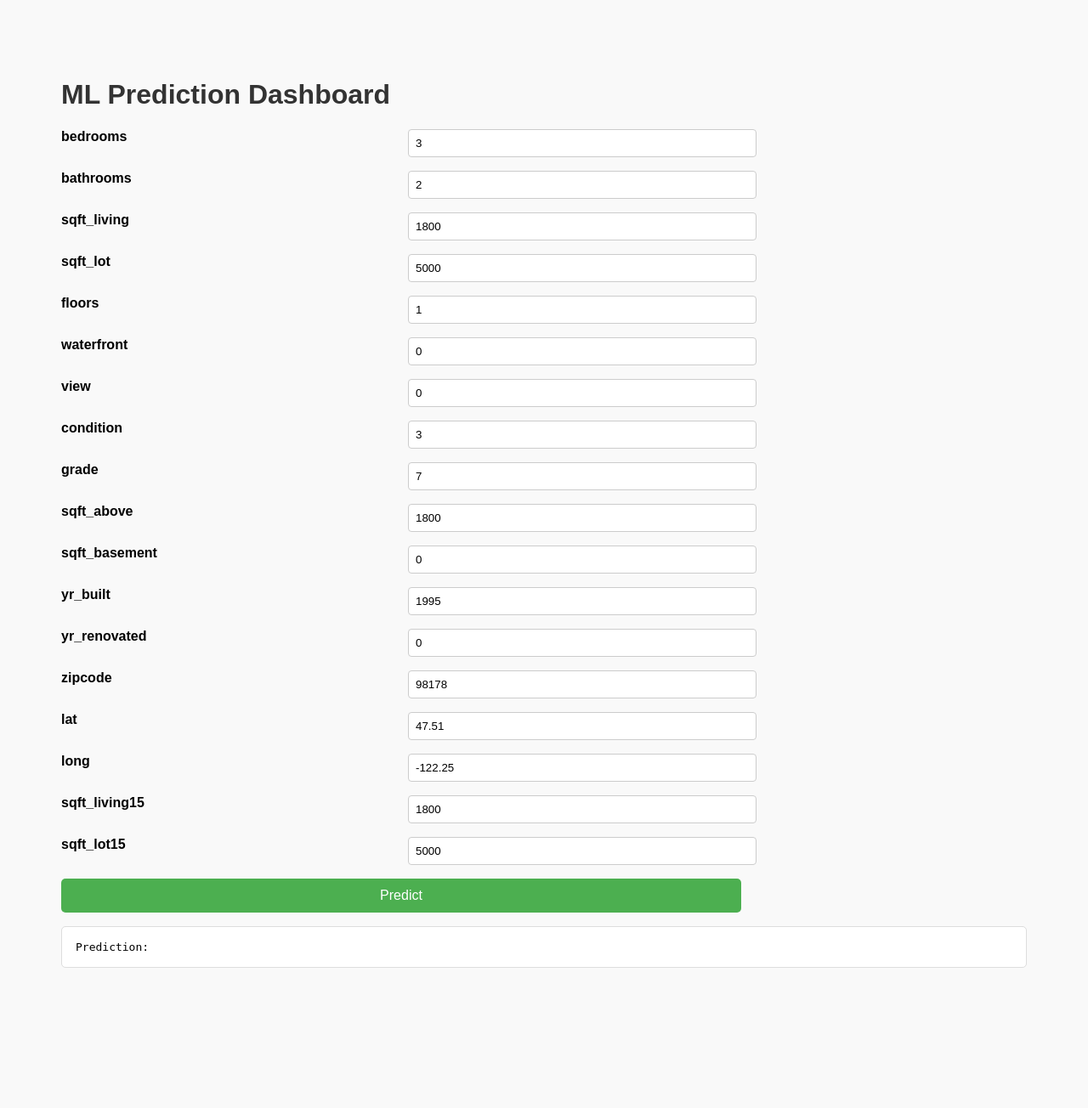
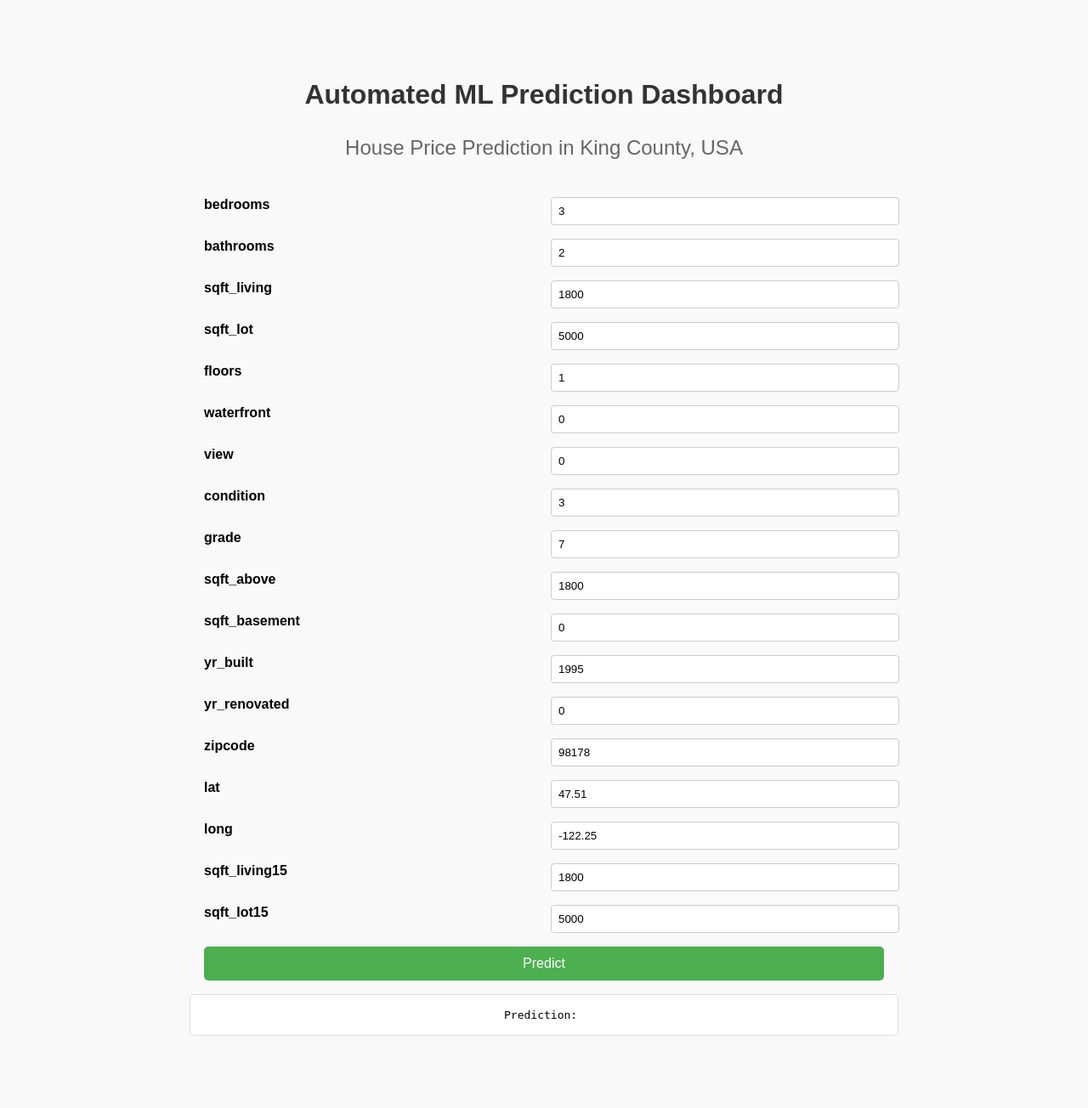
Before and after one commit to LeonardoMdSACode/Automated-ML-Pipeline-with-CI-CD, a FastAPI app: page / in a window 1280 px wide. Shown: the whole page at 85% size. Before the commit the page ends 1139 px from the top, so only its background shows below. Run offline with FastAPI, Linux system fonts and the light colour scheme; parts of the project's set-up code (start-up, migrations or seed data) failed here and were passed over.

Commit message:
Final frontend changes

```diff
--- a/app/templates/index.html
+++ b/app/templates/index.html
@@ -2,30 +2,83 @@
 <html lang="en">
 <head>
     <meta charset="UTF-8">
-    <title>ML Prediction Dashboard</title>
+    <title>Automated ML Prediction Dashboard</title>
     <link rel="stylesheet" href="/static/styles.css">
     <style>
-        body { font-family: Arial, sans-serif; padding: 2rem; background: #f9f9f9; }
-        h1 { color: #333; }
-        form { display: grid; grid-template-columns: 1fr 1fr; gap: 1rem; max-width: 800px; }
-        label { font-weight: bold; }
-        input[type="number"] { padding: 0.5rem; width: 100%; border: 1px solid #ccc; border-radius: 4px; }
-        button { grid-column: span 2; padding: 0.7rem; background-color: #4CAF50; color: white; border: none; border-radius: 5px; cursor: pointer; font-size: 1rem; }
-        button:hover { background-color: #45a049; }
-        pre { background: #fff; padding: 1rem; border-radius: 5px; border: 1px solid #ddd; margin-top: 1rem; white-space: pre-wrap; }
+        body {
+            font-family: Arial, sans-serif;
+            padding: 2rem;
+            background: #f9f9f9;
+        }
+        h1 {
+            color: #333;
+        }
+        h2 {
+            color: #666;
+            font-weight: normal;
+            margin-top: 0.5rem;
+        }
+        form {
+            display: grid;
+            grid-template-columns: 1fr 1fr;
+            gap: 1rem;
+            max-width: 800px;
+            width: 100%;
+            margin-top: 1.5rem;
+        }
+        label {
+            font-weight: bold;
+        }
+        input[type="number"] {
+            padding: 0.5rem;
+            width: 100%;
+            border: 1px solid #ccc;
+            border-radius: 4px;
+        }
+        button {
+            grid-column: span 2;
+            padding: 0.7rem;
+            background-color: #4CAF50;
+            color: white;
+            border: none;
+            border-radius: 5px;
+            cursor: pointer;
+            font-size: 1rem;
+        }
+        button:hover {
+            background-color: #45a049;
+        }
+        pre {
+            background: #fff;
+            padding: 1rem;
+            border-radius: 5px;
+            border: 1px solid #ddd;
+            margin-top: 1rem;
+            white-space: pre-wrap;
+            width: 800px;
+            text-align: center;
+        }
+        /* Center everything in the page */
+        .container {
+            display: flex;
+            flex-direction: column;
+            align-items: center;
+        }
     </style>
 </head>
 <body>
-    <h1>ML Prediction Dashboard</h1>
+    <div class="container">
+        <h1>Automated ML Prediction Dashboard</h1>
+        <h2>House Price Prediction in King County, USA</h2>
 
-    <form id="predictionForm">
-        <!-- Inputs will be inserted here dynamically -->
-    </form>
+        <form id="predictionForm">
+            <!-- Inputs will be inserted here dynamically -->
+        </form>
 
-    <pre id="result">Prediction: </pre>
+        <pre id="result">Prediction: </pre>
+    </div>
 
    <script>
-       // Use the actual dataset feature names (exclude target 'price', 'id', 'date')
        const featureNames = [
            "bedrooms", "bathrooms", "sqft_living", "sqft_lot", "floors",
            "waterfront", "view", "condition", "grade", "sqft_above",
@@ -33,7 +86,6 @@
            "long", "sqft_living15", "sqft_lot15"
        ];
 
-       // Default values to pre-fill the inputs
        const defaultValues = {
            "bedrooms": 3, "bathrooms": 2, "sqft_living": 1800, "sqft_lot": 5000, "floors": 1,
            "waterfront": 0, "view": 0, "condition": 3, "grade": 7, "sqft_above": 1800,
@@ -54,9 +106,7 @@
            input.id = f;
            input.name = f;
            input.required = true;
-
-           // Set default value
-           input.value = defaultValues[f];
+           input.value = defaultValues[f]; // Set default value
 
            form.appendChild(label);
            form.appendChild(input);
```
